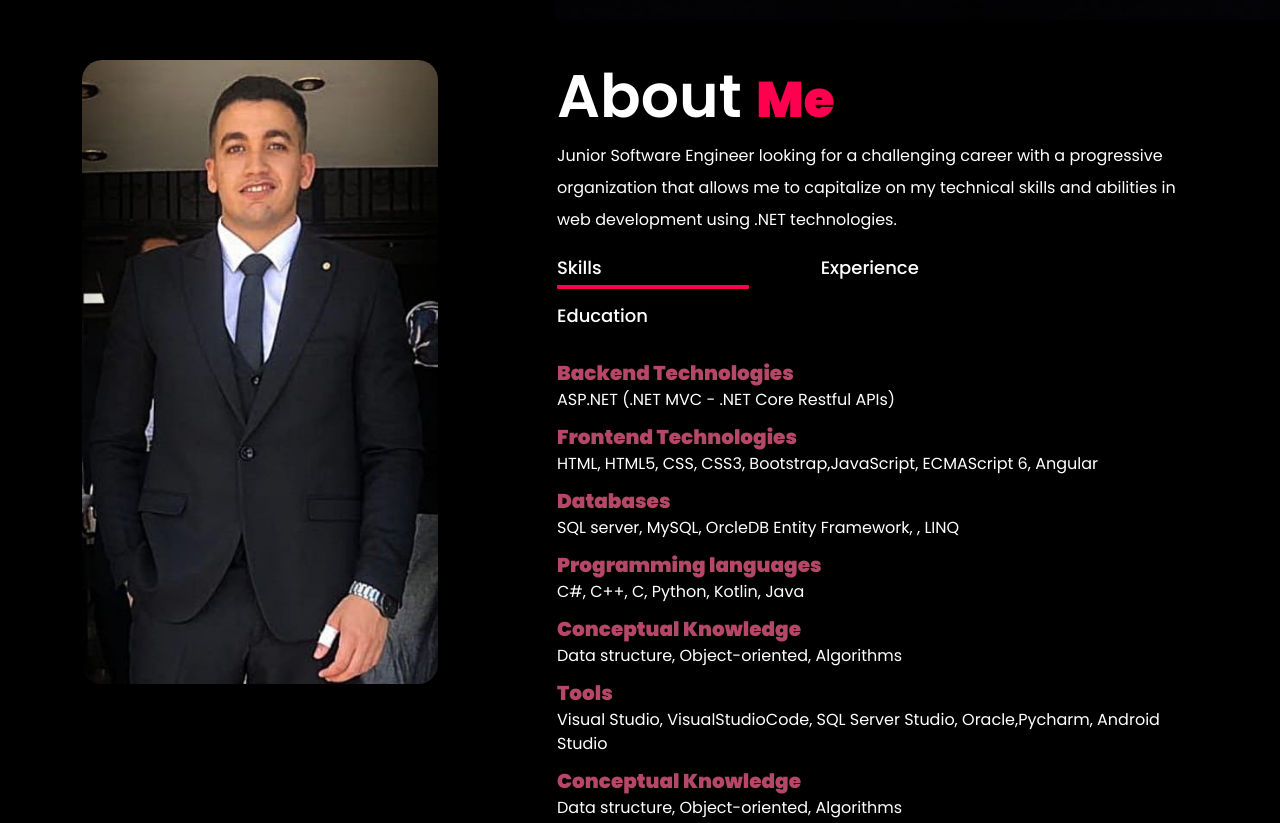
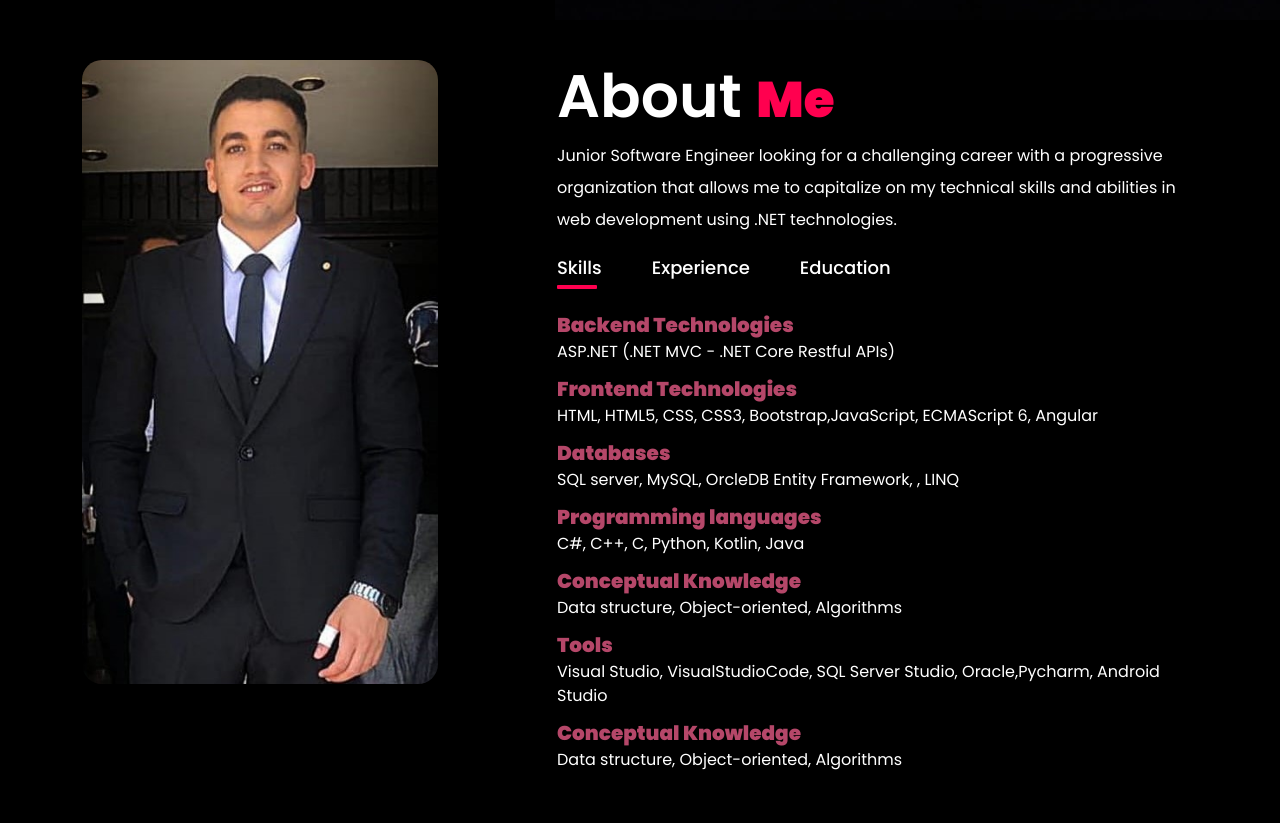
Before and after one commit to Mahmoud23199/MyPortfolio-using-Html-5--Css-3--Bootstrap-Js, a plain HTML site: page index.html in a window 1280 px wide. Shown: the part 705-1528 px from the top of the page. Drawn offline with nearby package versions, Linux system fonts and the light colour scheme.

Commit message:
modified

```diff
--- a/index.html
+++ b/index.html
@@ -58,7 +58,7 @@
     </div>
 </div>
 <!------------------------------------------------------------------About---------->
-<section id="about" class="col-12">
+<section id="about" >
     <div class="container">
         <div class="row d-flex" style="flex-wrap:wrap; justify-content:space-between;">
             <div class="sec1 col-md-4">
@@ -71,10 +71,16 @@
                 </p>
 
                 <div class="tab-title">
-                    <div class="tab-title d-flex justify-content" style="flex-wrap: wrap;">
-                        <p class="tab-links col-md-4" data-tab-index="0">Skills</p>
-                        <p class="tab-links col-md-4" data-tab-index="1">Experience</p>
-                        <p class="tab-links col-md-4 " data-tab-index="2">Education</p>
+                    <div class="tab-title d-flex flex-wrap">
+                        <div>
+                         <p class="tab-links " data-tab-index="0">Skills</p>
+                        </div>
+                        <div>
+                            <p class="tab-links " data-tab-index="1">Experience</p>
+                        </div>
+                        <div>
+                            <p class="tab-links " data-tab-index="2">Education</p>
+                        </div>
                     </div>
                 </div>
                 <div class="tab-contents">
```
